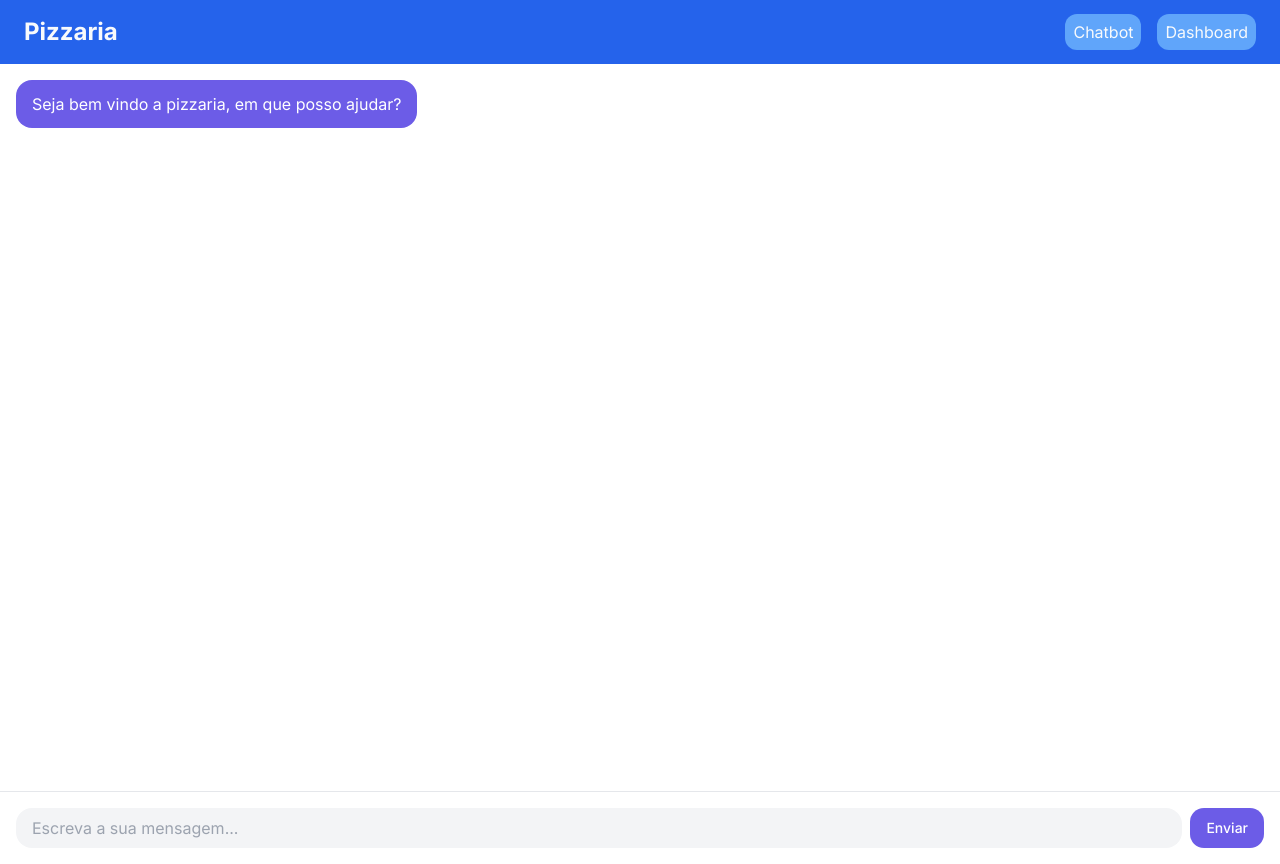
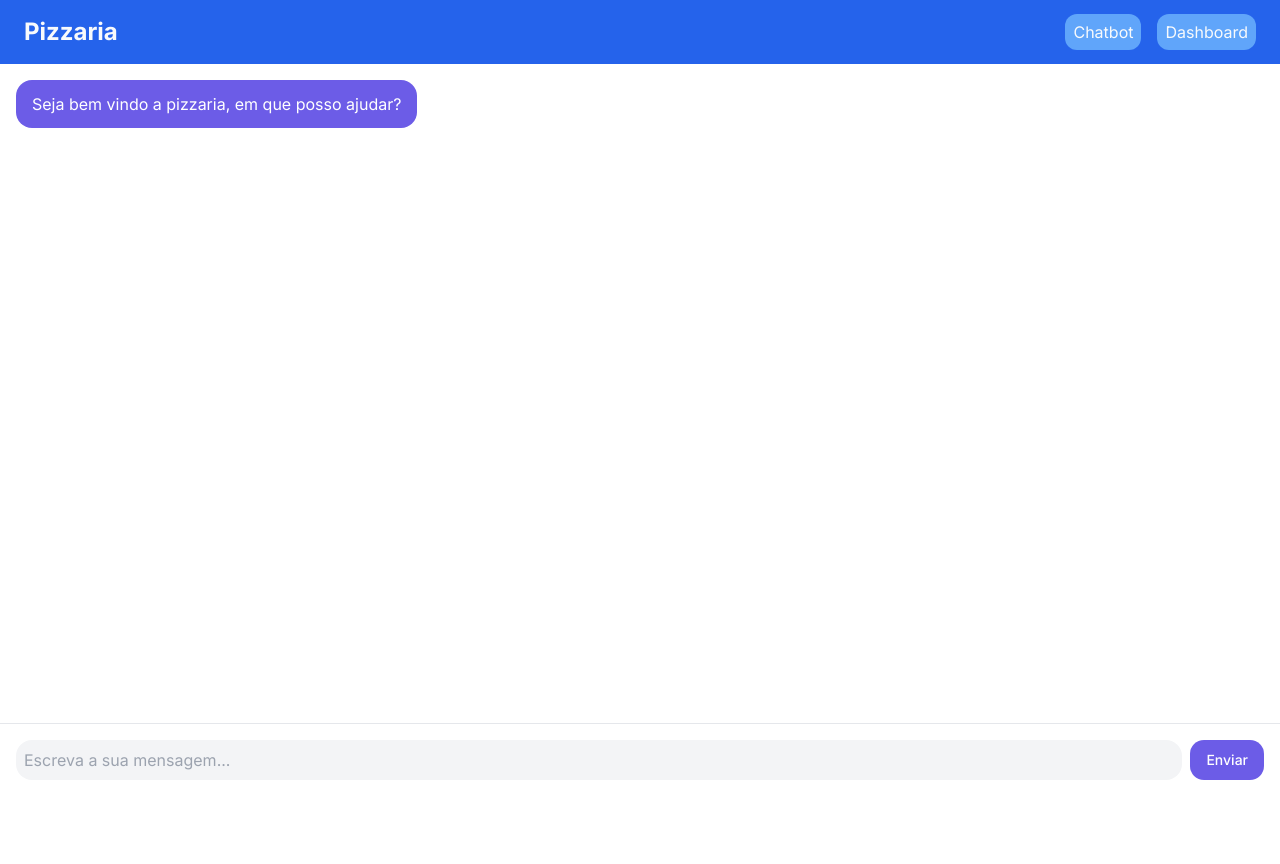
Before and after one commit to JoaoEmanuell/qu1ck-technical-test, a Next.js app in the folder qu1ck-technical-test/: page /chat in a window 1280 px wide. Built offline with nearby package versions, Linux system fonts and the light colour scheme.

Commit message:
refactor: remove typewrite

```diff
--- a/qu1ck-technical-test/src/app/page.tsx
+++ b/qu1ck-technical-test/src/app/page.tsx
@@ -1,3 +1,6 @@
+import { redirect } from "next/navigation";
+
 export default function Home() {
+  redirect("/chat");
   return <h1>Hello World</h1>;
 }
--- a/qu1ck-technical-test/src/components/chat/botMessage.tsx
+++ b/qu1ck-technical-test/src/components/chat/botMessage.tsx
@@ -27,9 +27,7 @@ export const BotMessage = (props: botMessageProps) => {
   return (
     <div className="flex items-start gap-4 animate-left-to-right">
       <div className="rounded-lg bg-[#6c5ce7] text-white px-4 py-3 max-w-[70%]">
-        <p className="relative w-[max-content] before:absolute before:inset-0 before:animate-typewriter before:bg-[#6c5ce7]">
-          {props.text}
-        </p>
+        <p>{props.text}</p>
       </div>
     </div>
   );
--- a/qu1ck-technical-test/src/components/chat/chatPageUi.tsx
+++ b/qu1ck-technical-test/src/components/chat/chatPageUi.tsx
@@ -135,11 +135,11 @@ export function ChatPageUi(props: chatPageUiProps) {
       <main className="flex-1 overflow-y-auto p-4 space-y-4">
         {messageComponent}
       </main>
-      <div className="bg-white border-t border-gray-200 p-4 flex items-center">
+      <div className="bg-white border-t border-gray-200 p-4 flex items-center fixed bottom-1 w-full">
         <input
           type="text"
           placeholder="Escreva a sua mensagem..."
-          className="flex-1 rounded-lg bg-gray-100 border-none focus:ring-0 focus:border-none px-4 py-2 mr-2"
+          className="flex-1 rounded-lg bg-gray-100 border-none focus:ring-0 focus:border-none pl-2 py-2 mr-2"
           ref={inputRef}
           onKeyDown={(key) => {
             if (key.code === "Enter" || key.code === "NumpadEnter")
--- a/qu1ck-technical-test/tailwind.config.ts
+++ b/qu1ck-technical-test/tailwind.config.ts
@@ -86,11 +86,6 @@ const config: Config = {
           "0%": { transform: "translateX(+100%)", opacity: "0" },
           "100%": { transform: "translateX(0)", opacity: "1" },
         },
-        typewriter: {
-          to: {
-            left: "100%",
-          },
-        },
       },
       animation: {
         "accordion-down": "accordion-down 0.2s ease-out",
@@ -98,7 +93,6 @@ const config: Config = {
         "left-to-right": "left-to-right 1.5s ease-in-out",
         "left-to-right-2-seconds": "left-to-right 2s ease-in-out",
         "right-to-left": "right-to-left 1s ease-in-out",
-        typewriter: "typewriter 2s steps(11) forwards",
       },
     },
   },
```
